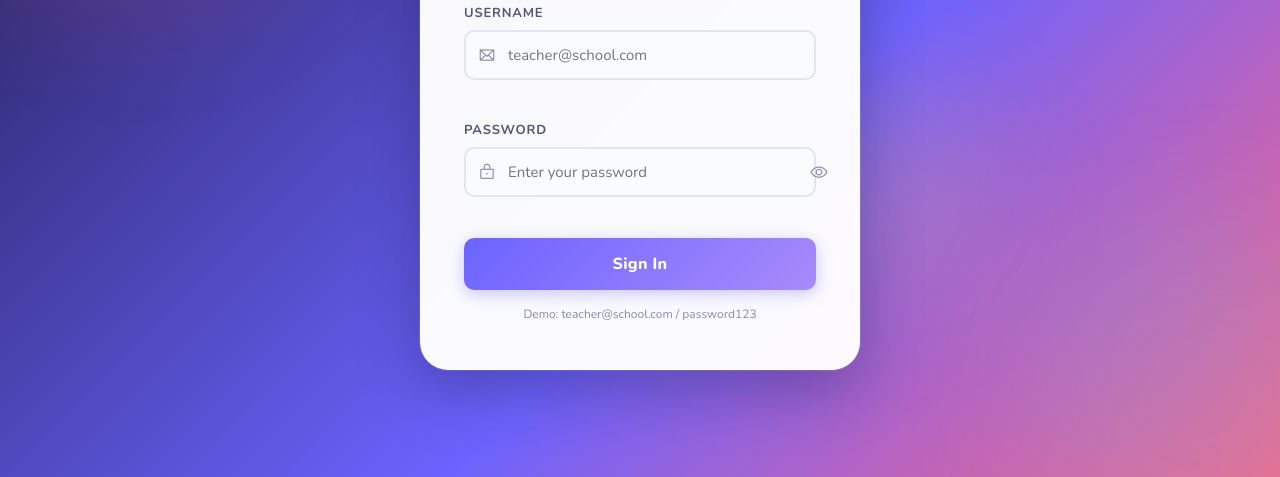
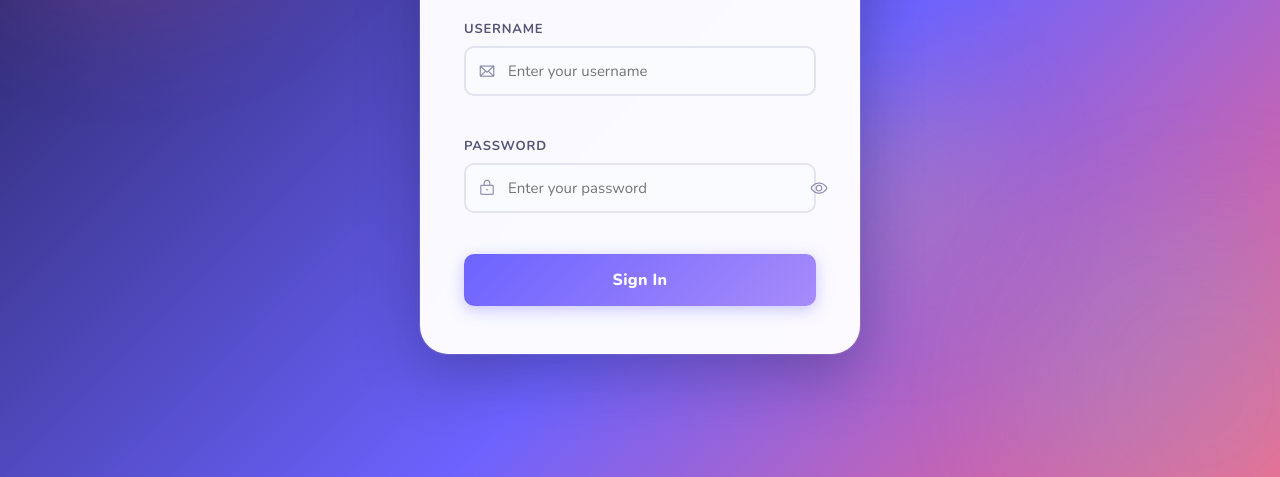
Before and after one commit to vikasnavik63/smart-kids, a plain HTML site: page teacher.html in a window 1280 px wide. Shown: the part 323-800 px from the top of the page. Drawn offline with nearby package versions, Linux system fonts and the light colour scheme.

Commit message:
placeholder change

```diff
--- a/teacher.html
+++ b/teacher.html
@@ -35,7 +35,7 @@
           <label for="email">USERNAME</label>
           <div class="input-wrapper">
             <i class="ph ph-envelope"></i>
-            <input type="email" id="email" placeholder="teacher@school.com" autocomplete="off"/>
+            <input type="email" id="email" placeholder="Enter your username" autocomplete="off"/>
           </div>
           <span class="field-error" id="email-error"></span>
         </div>
@@ -61,7 +61,7 @@
         </button>
 
         <!-- Hint for demo -->
-        <p class="hint-text">Demo: teacher@school.com / password123</p>
+
       </form>
     </div>
   </div>
```
